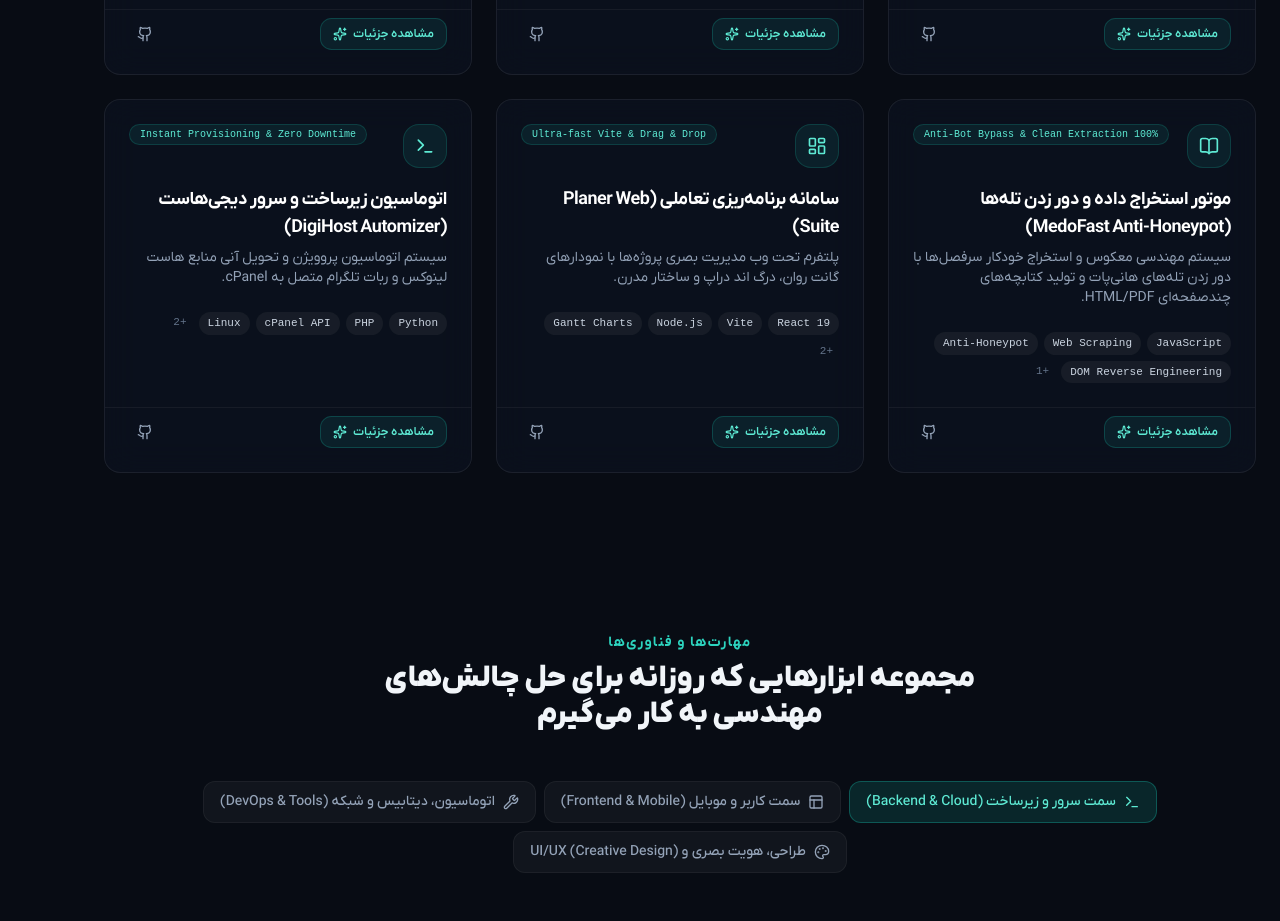
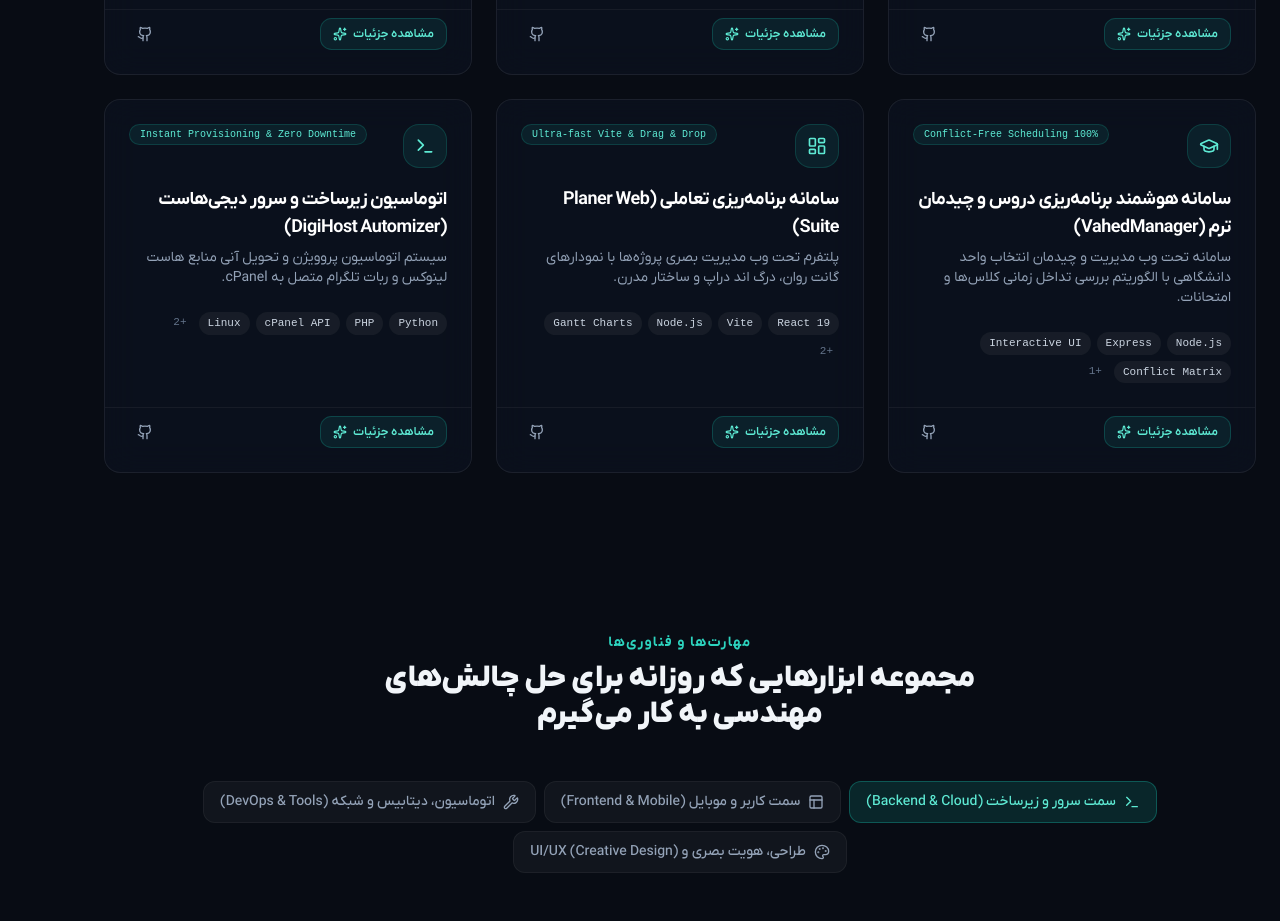
Before and after one commit to erm-iya/erm-iya.github.io, a React (Vite) app: page / in a window 1280 px wide. Shown: the part 2700-3621 px from the top of the page. Built offline with nearby package versions, Linux system fonts and the light colour scheme.

Commit message:
ermiya: replace web scraper with vahedmanager academic scheduling conflict resolver in project showcase

```diff
--- a/src/components/ProjectsSection.tsx
+++ b/src/components/ProjectsSection.tsx
@@ -22,7 +22,7 @@ import {
   Terminal,
   Activity,
   Video,
-  BookOpen,
+  GraduationCap,
   ExternalLink,
   Layers,
   Sparkles,
@@ -43,7 +43,7 @@ const iconMap: Record<string, React.ElementType> = {
   Terminal,
   Activity,
   Video,
-  BookOpen,
+  GraduationCap,
 };
 
 export const ProjectsSection: React.FC<ProjectsSectionProps> = ({ currentLang }) => {
--- a/src/data/projectsData.ts
+++ b/src/data/projectsData.ts
@@ -390,63 +390,63 @@ export const projectsData: ProjectItem[] = [
   },
 
   // ==========================================
-  // 7. MedoFast Extractor (Data & Scraping)
+  // 7. VahedManager (Academic & Algorithms)
   // ==========================================
   {
-    id: 'medofast-extractor',
+    id: 'vahed-manager',
     category: 'data',
-    iconName: 'BookOpen',
-    metrics: '100% Anti-Bot Bypass & Clean Extraction',
-    tags: ['JavaScript', 'Web Scraping', 'Anti-Honeypot', 'DOM Reverse Engineering', 'Headless Iframe'],
+    iconName: 'GraduationCap',
+    metrics: '100% Conflict-Free Scheduling',
+    tags: ['Node.js', 'Express', 'Interactive UI', 'Conflict Matrix', 'Session Auth'],
     githubUrl: 'https://github.com/erm-iya',
     title: {
-      fa: 'موتور استخراج داده و دور زدن تله‌ها (MedoFast Anti-Honeypot)',
-      en: 'MedoFast Anti-Honeypot Extractor & Doc Generator',
-      ku: 'سیستمی دەرهێنانی زانیاری و تێپەڕاندنی تەڵەکان (MedoFast)',
-      de: 'MedoFast Anti-Honeypot Datenextraktor & Dokumentengenerator',
+      fa: 'سامانه هوشمند برنامه‌ریزی دروس و چیدمان ترم (VahedManager)',
+      en: 'VahedManager Academic Timetable & Conflict Resolver',
+      ku: 'سیستمی هۆشمەندی ڕێکخستنی وانەکانی زانکۆ (VahedManager)',
+      de: 'VahedManager Akademischer Stundenplan- & Konfliktlöser',
     },
     summary: {
-      fa: 'سیستم مهندسی معکوس و استخراج خودکار سرفصل‌ها با دور زدن تله‌های هانی‌پات و تولید کتابچه‌های چندصفحه‌ای HTML/PDF.',
-      en: 'Browser engine reverse-engineered to bypass honeypot anti-scraping traps, automatically traversing chapter hierarchies and compiling comprehensive PDF/HTML study books.',
-      ku: 'سیستمی دەرهێنانی خۆکاری دەرس و خولەکان بە تێپەڕاندنی فیلتەری هانی‌پات و سازکردنی پەرتووکی PDF.',
-      de: 'Browser-Automatisierungstool zur Umgehung von Honeypot-Anti-Scraping-Fallen und automatischen Erstellung strukturierter HTML/PDF-Lernkompendien.',
+      fa: 'سامانه تحت وب مدیریت و چیدمان انتخاب واحد دانشگاهی با الگوریتم بررسی تداخل زمانی کلاس‌ها و امتحانات.',
+      en: 'Web platform resolving university course schedule collisions, class overlaps, and exam calendar conflicts.',
+      ku: 'پلاتفۆرمی وێب بۆ هەڵبژاردنی یەکەی وانەکان و بەرگری لە تێکچوونی کاتی پۆل و تاقیکردنەوە.',
+      de: 'Webanwendung zur intelligenten Vermeidung von zeitlichen Überschneidungen bei Universitätskursen und Klausuren.',
     },
     description: {
-      fa: 'ابزار تخصصی اتوماسیون فرانت‌اند و مهندسی معکوس ساختار DOM برای خزش سرفصل‌های قفل‌شده سامانه‌های آموزشی. این اسکریپت با دور زدن تله‌های ساختگی و ضد ربات (Anti-Honeypot)، داده‌های پاک را استخراج کرده و کتابچه‌ای کامل و فهرست‌بندی شده برای مطالعه و پرینت آفلاین می‌سازد.',
-      en: 'Specialized front-end automation and DOM reverse-engineering engine built to crawl protected e-learning capsules. Bypasses honeypot trap elements, strips obfuscated payloads, and compiles unified offline study compendiums complete with interactive table of contents.',
-      ku: 'کەرەستەیەکی تایبەتی وێب بۆ دەرهێنانی وانە قوفڵ‌کراوەکان لە ڕێگەی تێپەڕاندنی فێڵە ئەمنییەکانی دژە ڕۆبۆت و سازکردنی پەڕاوی ڕێکوپێکی ئۆفلاین بۆ خوێندنەوە.',
-      de: 'Spezialisiertes Web-Automatisierungs- und DOM-Reverse-Engineering-Tool zur Extraktion geschützter Lernmodule. Erkennt Honeypot-Fallen, bereinigt Daten und generiert strukturierte Offline-Kompaktbücher mit Inhaltsverzeichnis.',
+      fa: 'پلتفرمی کاربردی برای دانشجویان و مدیران آموزش جهت شبیه‌سازی انتخاب واحد، جلوگیری از تداخل ساعت کلاس‌ها و روزهای امتحان پایانی، و طراحی هفتگی برنامه درسی در محیطی ساخت‌یافته و ساده.',
+      en: 'Practical platform engineered for students and academic advisors to simulate course registrations, eliminate class schedule collisions, prevent exam date overlaps, and visualize weekly schedules seamlessly.',
+      ku: 'بەرنامەیەکی بەسوود بۆ خوێندکاران و مامۆستایان تا بە بێ کێشە و تێکچوونی کاتی وانەکان، کاتی هەفتانەی خوێندن ڕێکبخەن.',
+      de: 'Praktische Plattform für Studierende und Fakultäten zur Simulation von Kurswahlen, Vermeidung von Vorlesungsüberlappungen und visuellen Stundenplangestaltung.',
     },
     architecture: {
-      fa: 'پیمایش مخفی در آی‌فریم‌های پس‌زمینه (Background Headless Iframes) بدون رفرش صفحه کاربر، فیلتر الگوریتمی تله‌های متنی مخفی سامانه و رندرینگ خودکار کتابچه تک‌صفحه‌ای با CSS چاپی.',
-      en: 'Silent background sandbox iframe traversal preserving host session, algorithmic regex honeypot detection, and single-file CSS print compilation.',
-      ku: 'کارکردنی شاراوە لە پشت پەردەی براوزەر بە بێ تازەکردنەوەی پەڕە، ناسینەوەی تەڵەی دژە سکراپ و دروستکردنی پەرتووکی چاپی.',
-      de: 'Lautlose Navigation über isolierte Hintergrund-Iframes ohne Seiten-Reload, algorithmische Erkennung verdeckter Honeypot-Elemente und print-optimiertes CSS-Kompilieren.',
+      fa: 'طراحی ماتریس اعتبارسنجی تداخل زمانی در سمت سرور با Node.js/Express، ساختار داده تفکیک‌شده برای دروس و اساتید، و سیستم احراز هویت سشن با دسترسی مجزای ادمین.',
+      en: 'Server-side conflict matrix validation algorithms built with Node.js/Express, structured schema mapping course slots and prerequisites, and secure session-based admin controls.',
+      ku: 'مەنتقی سێرڤەر بە Node.js بۆ دۆزینەوەی خێرای تێکچوونی کاتەکان و سیستمی سێشن بۆ چوونەژوورەوە.',
+      de: 'Serverseitige Kollisionsprüfungsalgorithmen mit Node.js/Express, strukturierte Zuordnung von Modulen und Zeiten sowie sessionbasierte Authentifizierung.',
     },
     keyFeatures: {
       fa: [
-        'تشخیص خودکار سلسله‌مراتب فصل‌ها و استخراج متوالی بدون دخالت کاربر',
-        'موتور فیلتر هوشمند تله‌های امنیتی (Anti-Honeypot) جهت دریافت متون خالص',
-        'تولید کتابچه نهایی با فهرست کلیک‌پذیر، استایل شکیل و دکمه پرینت مستقیم PDF',
-        'اجرای مستقیم در کنسول مرورگر بدون نیاز به نصب هیچ‌گونه پیش‌نیاز خارجی',
+        'تشخیص هوشمند و لحظه‌ای تداخل زمانی ساعت کلاس‌ها در طول هفته',
+        'هشدار خودکار همزمانی تاریخ و ساعت امتحانات پایان‌ترم دروس انتخابی',
+        'نمایش بصری جدول زمان‌بندی هفتگی و امکان پرینت برنامه نهایی',
+        'پنل مدیریت برای تعریف، ویرایش و دسته‌بندی دروس و ظرفیت‌ها',
       ],
       en: [
-        'Automatic multi-stage chapter discovery and sequential background traversal',
-        'Smart anti-honeypot algorithmic filter stripping deceptive decoy elements',
-        'Unified print-ready document with interactive TOC and direct PDF export trigger',
-        'Zero-dependency standalone execution directly from modern browser developer tools',
+        'Real-time automated conflict detection across weekly lecture timeslots',
+        'Proactive overlap alerting for final examination dates and time slots',
+        'Visual weekly timetable grid with instant schedule export capabilities',
+        'Administrative dashboard for curriculum configuration, instructors, and capacities',
       ],
       ku: [
-        'دۆزینەوەی خۆکاری بەشەکان و داگرتنی یەک لە دوای یەک بە بێ پێویستی بە مرۆڤ',
-        'فیلتەری زیرەکی تەڵە ئەمنییەکان بۆ دەرهێنانی تەنها دەقی دروست',
-        'دەرکردنی کتێبی کۆتایی دەگەڵ پێڕستی چالاک و دوگمەی چاپی ڕاستەوخۆ',
-        'کارکردنی ڕاستەوخۆ لەناو براوزەر بێ پێویستی بە دابەزاندنی هیچ نەرمەکاڵایەک',
+        'ناسینەوەی خێرای تێکچوونی کاتی وانەکان لە درێژایی هەفتەدا',
+        'ئاگادارکردنەوە لە یەککەوتنی کاتی تاقیکردنەوەکانی کۆتایی',
+        'خشتەی بینراوی هەفتانە بۆ ئاسانی سەیرکردنی وانەکان',
+        'بەشی تایبەت بە بەڕێوەبەر بۆ زیادکردن و گۆڕینی وانەکان',
       ],
       de: [
-        'Automatische Kapitelstruktur-Erkennung und sequentielle Hintergrundextraktion',
-        'Intelligenter Honeypot-Filter zur verlässlichen Bereinigung von Köderdaten',
-        'Generierung druckfertiger Gesamtdokumente mit klickbarem Inhaltsverzeichnis',
-        'Vollständig eigenständige Ausführung ohne externe Abhängigkeiten in den DevTools',
+        'Automatisierte Erkennung von Vorlesungsüberschneidungen im Wochenplan',
+        'Frühzeitige Kollisionswarnung bei identischen Prüfungsterminen',
+        'Visuelles Wochenstundenplan-Raster mit Exportfunktion',
+        'Administrationsbereich zur Kurs- und Dozentenverwaltung',
       ],
     },
   },
```
